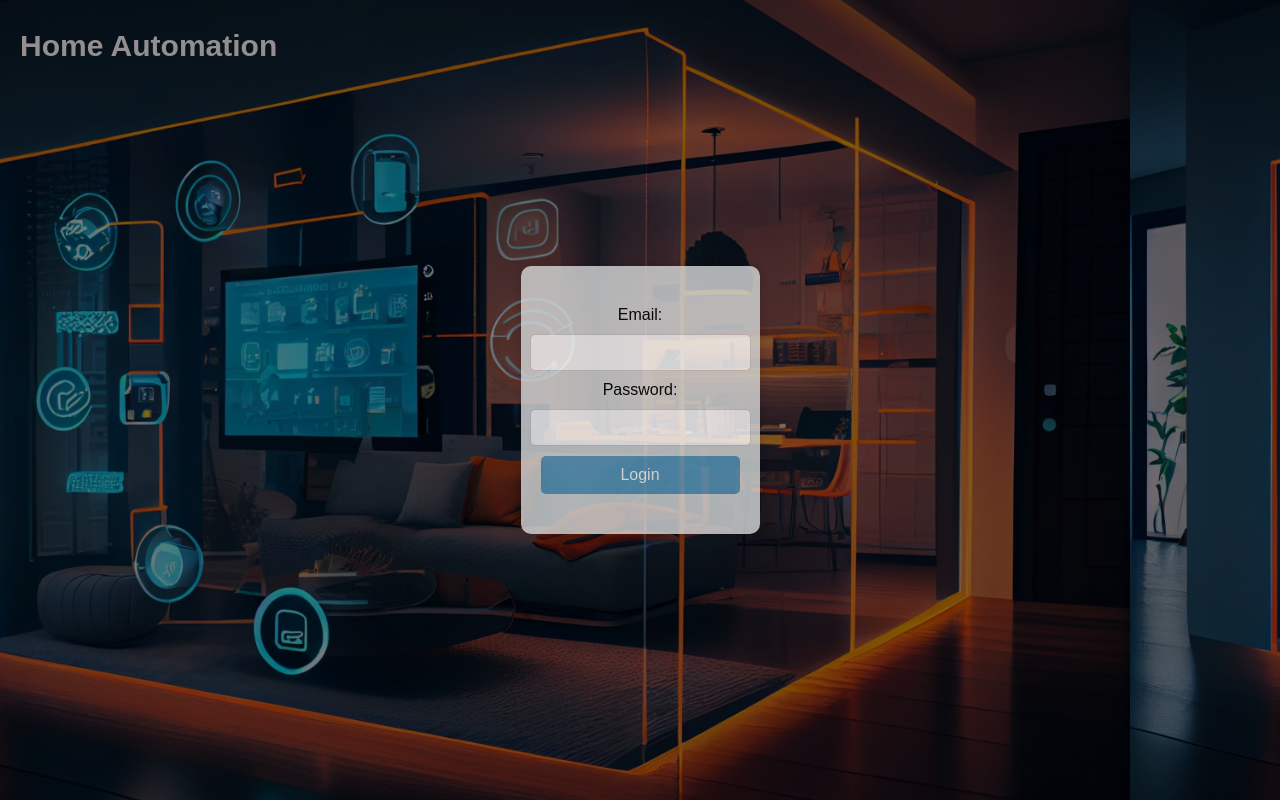
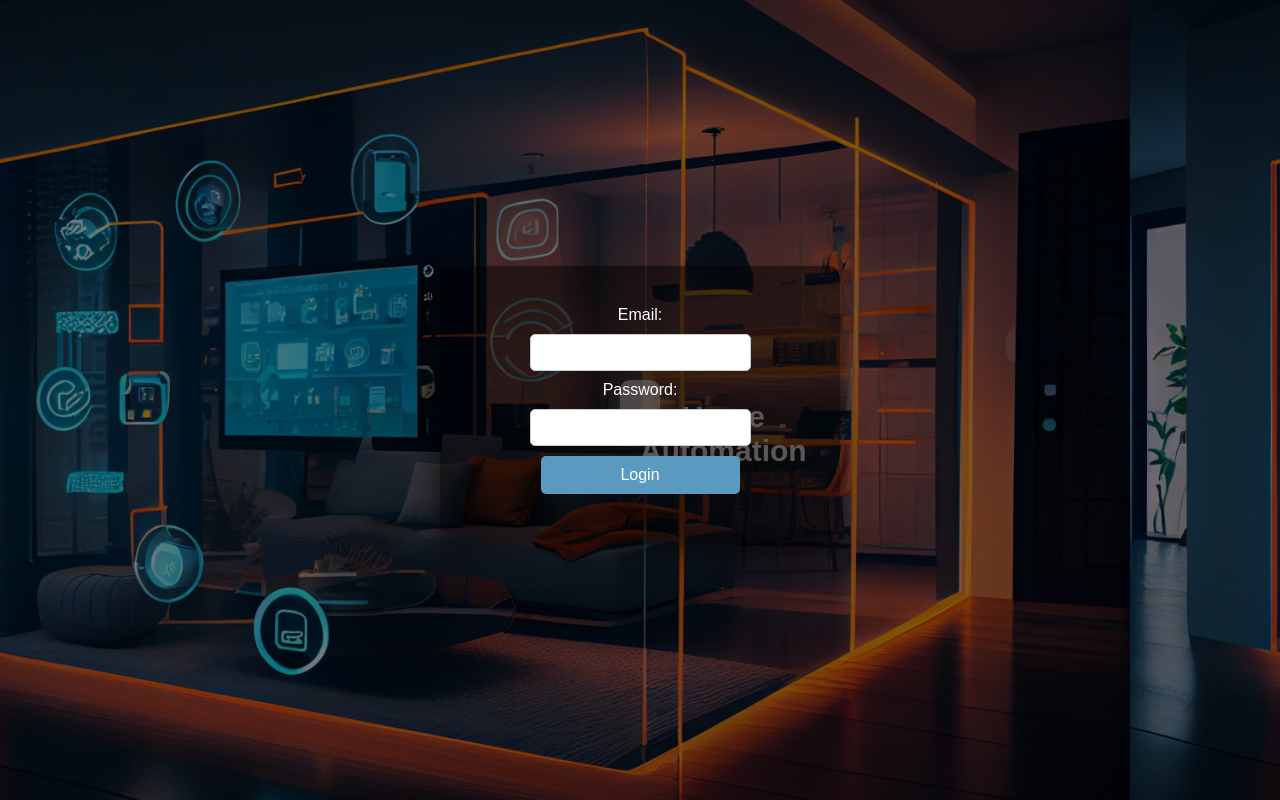
Before and after one commit to anggeching/home-control, a PHP site: page / in a window 1280 px wide. Run offline with PHP 8.4, Linux system fonts and the light colour scheme.

Commit message:
loginform3

```diff
--- a/css/indexstyle.css
+++ b/css/indexstyle.css
@@ -1,9 +1,12 @@
+html {
+    height: 100%;
+}
+
 body {
     font-family: Arial, sans-serif;
     text-align: center;
     margin: 0;
     padding: 0;
-    background-color: #f4f4f4;
     background-image: linear-gradient(rgba(0, 0, 0, 0.5), rgba(0, 0, 0, 0.5)), url('../assets/img/background3.jpg');
     background-size: cover;
     background-position: -150px center;
@@ -17,10 +20,9 @@ body {
 }
 
 .container {
-    opacity: 0.8;
-    background-color: #d7dada; /* Optional: background color for visibility */
+    background: transparent;
     padding: 20px;
-    border-radius: 10px;
+    border-radius: 1px;
     box-shadow: 0 0 10px rgba(0, 0, 0, 0.2);
 }
 
@@ -46,8 +48,158 @@ body {
     color: #fff;
 }
 
-.form-container {
-    margin: 20px 0;
+.login-box {
+    position: absolute;
+    top: 50%;
+    left: 50%;
+    width: 400px;
+    padding: 40px;
+    transform: translate(-50%, -50%);
+    background: rgba(0,0,0,.5);
+    box-sizing: border-box;
+    box-shadow: 0 15px 25px rgba(0,0,0,.6);
+    border-radius: 10px;
+}
+
+.login-box h2 {
+    margin: 0 0 30px;
+    padding: 0;
+    color: #fff;
+    text-align: center;
+}
+
+.login-box .user-box {
+    position: relative;
+}
+
+.login-box .user-box input {
+    width: 100%;
+    padding: 10px 0;
+    font-size: 16px;
+    color: #fff;
+    margin-bottom: 30px;
+    border: none;
+    border-bottom: 1px solid #fff;
+    outline: none;
+    background: transparent;
+}
+
+.login-box .user-box label {
+    position: absolute;
+    top:0;
+    left: 0;
+    padding: 10px 0;
+    font-size: 16px;
+    color: #fff;
+    pointer-events: none;
+    transition: .5s;
+}
+
+.login-box .user-box input:focus ~ label,
+.login-box .user-box input:valid ~ label {
+    top: -20px;
+    left: 0;
+    color: #8ee0e7;
+    font-size: 12px;
+}
+
+.login-box form a {
+    position: relative;
+    display: inline-block;
+    padding: 10px 20px;
+    color: #03e9f4;
+    font-size: 16px;
+    text-decoration: none;
+    text-transform: uppercase;
+    overflow: hidden;
+    transition: .5s;
+    margin-top: 40px;
+    letter-spacing: 4px
+}
+
+.login-box input[type="submit"] {
+    background-color: #415b5e;
+    color: #fff;
+    font-weight: 700;
+    text-transform: uppercase;
+    width: 100%;
+    padding: 10px;
+    border: none;
+    outline: none;
+    cursor: pointer;
+    transition: background-color 0.3s ease;
+}
+
+.login-box input[type="submit"]:hover,
+.login-box input[type="submit"]:focus {
+    background-color: #e78a80;
+}
+
+.icon {
+    block-size: 1em;
+    display: inline-block;
+    fill: var(--iconFill);
+    inline-size: 1em;
+    vertical-align: middle;
+}
+
+.text--center {
+    text-align: center;
+    margin: 20px;
+    color: #F9F6EE;
+}
+
+.headerName {
+    color: white;
+    text-align: center;
+    align-items: center;
+    font-size: 50px;
+    margin-top: 100px;
+}
+
+.container {
+    max-width: 400px;
+    background: rgba(245, 240, 240, 0.5);
+    padding: 20px;
+    border-radius: 10px;
+    box-shadow: 0 15px 25px rgba(119, 175, 181, 0.6);
+    text-align: center;
+    color: white;
+    position: absolute;
+    top: 50%;
+    left: 50%;
+    transform: translate(-50%, -50%);
+}
+
+.container h3 {
+    margin-bottom: 20px;
+}
+
+.container a {
+    color: #03e9f4;
+    text-decoration: none;
+}
+
+.container a:hover {
+    text-decoration: underline;
+}
+
+.logout-btn {
+    position: absolute;
+    top: 20px;
+    right: 20px;
+}
+
+.logout-btn a {
+    text-decoration: none;
+    color: #333;
+    padding: 5px 10px;
+    background-color: #73d9e9;
+    border-radius: 5px;
+}
+
+.logout-btn a:hover {
+    background-color: #852b2b;
 }
 
 .form-section {
@@ -89,8 +241,9 @@ form button:hover {
 
 h2 {
     position: absolute;
-    top: 4px;
+    top: 20px;
     left: 20px;
     font-size: 30px;
     color: #b7afaf;
+    margin: 0;
 }
--- a/index.html
+++ b/index.html
@@ -12,7 +12,7 @@
     <div class="container">
         <h2>Home Automation</h2>
 
-        <div class="form-container">
+        <div class="login-box">
             <!-- Login Form -->
             <div id="login-form" class="form-section">
                 <form action="login.php" method="post">
```
